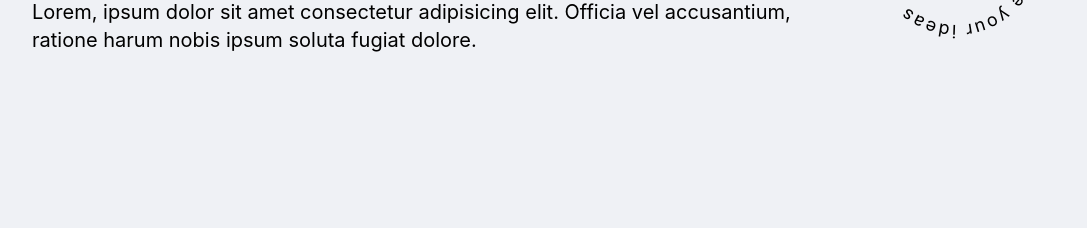
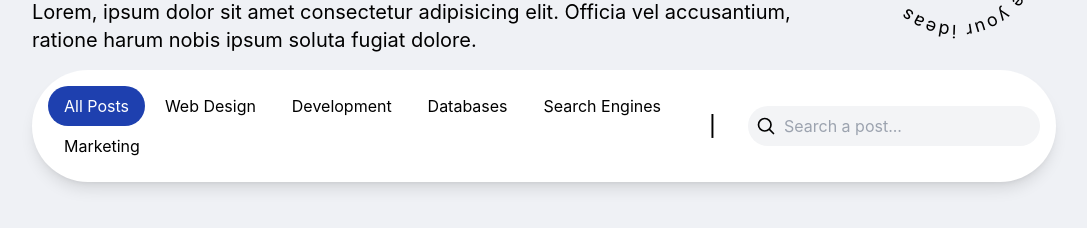
Before and after one commit to rockyroed/blog-app, a React (Vite) app: page / in a window 1280 px wide. Shown: the part 290-518 px from the top of the page, without its empty margins (96-1183 px from the left). Built offline with nearby package versions, Linux system fonts and the light colour scheme; no server answers.

Commit message:
Create main categories

```diff
--- /dev/null
+++ b/src/components/MainCategories.jsx
@@ -0,0 +1,69 @@
+import { Link } from "react-router-dom";
+
+const MainCategories = () => {
+  return (
+    <div className="hidden md:flex bg-white rounded-3xl xl:rounded-full p-4 shadow-lg items-center justify-center gap-8">
+      {/* LINKS */}
+      <div className="flex-1 flex items-center justify-between flex-wrap">
+        <Link
+          to="/posts"
+          className="bg-blue-800 text-white rounded-full px-4 py-2"
+        >
+          All Posts
+        </Link>
+        <Link
+          to="/posts?category=web-design"
+          className="hover:bg-blue-50 rounded-full px-4 py-2"
+        >
+          Web Design
+        </Link>
+        <Link
+          to="/posts?category=development"
+          className="hover:bg-blue-50 rounded-full px-4 py-2"
+        >
+          Development
+        </Link>
+        <Link
+          to="/posts?category=databases"
+          className="hover:bg-blue-50 rounded-full px-4 py-2"
+        >
+          Databases
+        </Link>
+        <Link
+          to="/posts?category=search-engines"
+          className="hover:bg-blue-50rounded-full px-4 py-2"
+        >
+          Search Engines
+        </Link>
+        <Link
+          to="/posts?category=marketing"
+          className="hover:bg-blue-50 rounded-full px-4 py-2"
+        >
+          Marketing
+        </Link>
+      </div>
+      <span className="text-xl font-medium">|</span>
+      {/* SEARCH */}
+      <div className="bg-gray-100 p-2 rounded-full flex items-center gap-2">
+        <svg
+          width="20"
+          height="20"
+          viewBox="0 0 24 24"
+          fill="none"
+          xmlns="http://www.w3.org/2000/svg"
+        >
+          <path
+            d="M15.7955 15.8111L21 21M18 10.5C18 14.6421 14.6421 18 10.5 18C6.35786 18 3 14.6421 3 10.5C3 6.35786 6.35786 3 10.5 3C14.6421 3 18 6.35786 18 10.5Z"
+            stroke="#000000"
+            strokeWidth="2"
+            strokeLinecap="round"
+            strokeLinejoin="round"
+          />
+        </svg>
+        <input type="text" placeholder="Search a post..." className="bg-transparent focus:outline-none" />
+      </div>
+    </div>
+  );
+};
+
+export default MainCategories;
--- a/src/routes/HomePage.jsx
+++ b/src/routes/HomePage.jsx
@@ -1,4 +1,5 @@
 import { Link } from "react-router-dom";
+import MainCategories from "../components/MainCategories";
 
 const HomePage = () => {
   return (
@@ -62,6 +63,8 @@ const HomePage = () => {
           </button>
         </Link>
       </div>
+      {/* CATEGORIES */}
+      <MainCategories />
       {/* FEATURED POSTS */}
       {/* RECENT POSTS */}
     </div>
```
